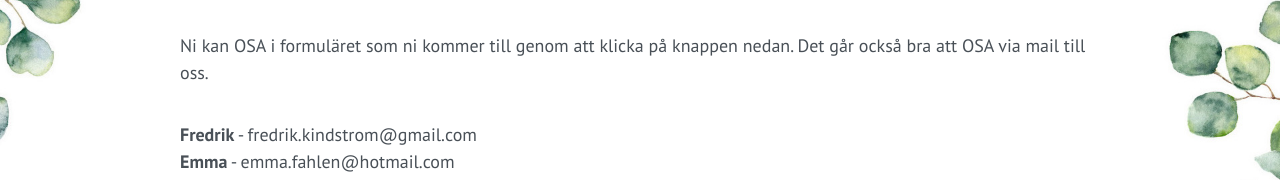
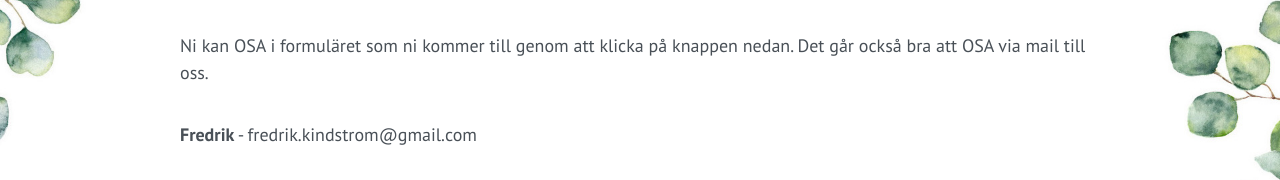
Before and after one commit to frellan/emmafredrik2019, a website: page osa.html in a window 1280 px wide. Shown: the part 647-827 px from the top of the page. Drawn offline with Linux system fonts and the light colour scheme.

Commit message:
Only one mail

```diff
--- a/osa.html
+++ b/osa.html
@@ -92,8 +92,6 @@
           </p>
           <p>
             <span style="font-weight: 700;">Fredrik</span> - fredrik.kindstrom@gmail.com
-            <br>
-            <span style="font-weight: 700;">Emma</span> - emma.fahlen@hotmail.com
           </p>
 
           <a class="btn btn-primary" href="https://goo.gl/forms/4e2MDaUmFKVJ5tdZ2" target="_blank">OSA</a>
```
